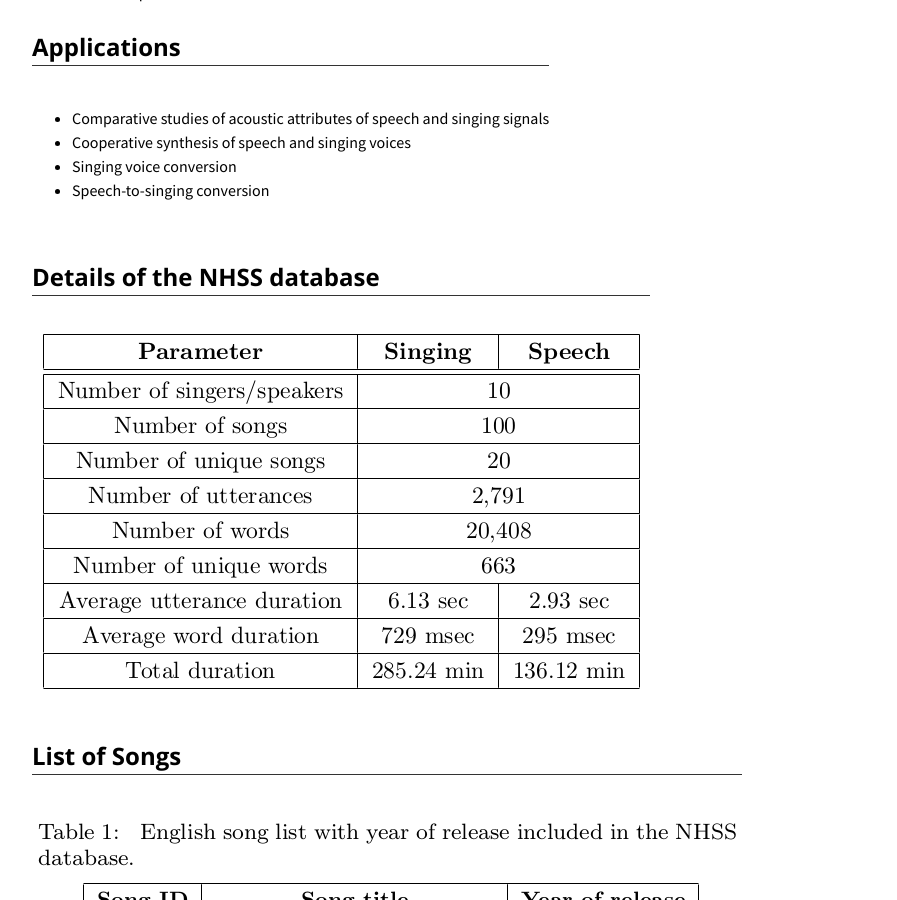
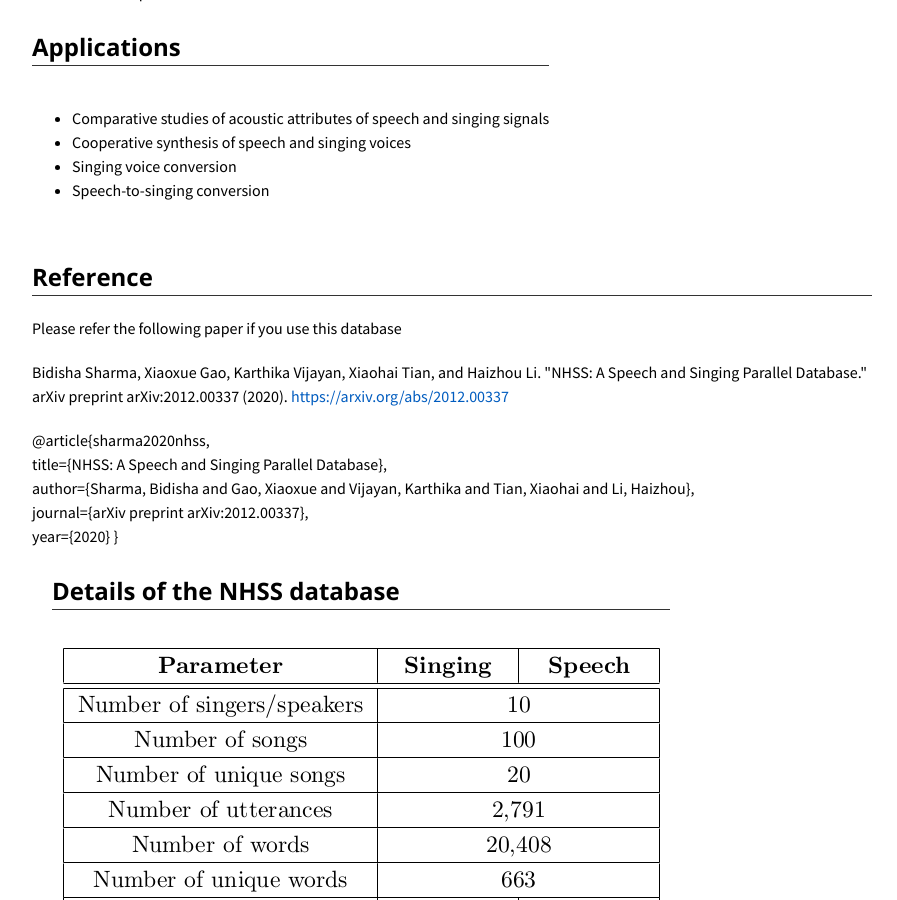
Before and after one commit to bidishasharma/bidishasharma.github.io, a Jekyll site: the page NHSS_Database/index.html, which Jekyll copies as it is, in a window 1280 px wide and 900 px high, scrolled down 400 px. Shown: the whole window, without its empty margins (188-1085 px from the left). Built offline with Jekyll 4.4.1, drawn with Linux system fonts in a browser that asks for light colours.

Commit message:
Update index.html

```diff
--- a/NHSS_Database/index.html
+++ b/NHSS_Database/index.html
@@ -73,6 +73,23 @@
           </div>
         </div>
 
+        <div class="flex-row">
+          <div class="flex-item flex-column">
+	    <h2 class="add-top-margin">Reference</h2>
+            <hr>
+            <p class="text">
+		    Please refer the following paper if you use this database </p>
+	 <p class="text">  Bidisha Sharma, Xiaoxue Gao, Karthika Vijayan, Xiaohai Tian, and Haizhou Li. "NHSS: A Speech and Singing Parallel Database." arXiv preprint arXiv:2012.00337 (2020). <a href="https://arxiv.org/abs/2012.00337">https://arxiv.org/abs/2012.00337</a> </p>
+
+<p class="text">
+
+@article{sharma2020nhss,<br>
+  title={NHSS: A Speech and Singing Parallel Database},<br>
+  author={Sharma, Bidisha and Gao, Xiaoxue and Vijayan, Karthika and Tian, Xiaohai and Li, Haizhou},<br>
+  journal={arXiv preprint arXiv:2012.00337},<br>
+  year={2020}
+}
+ </p>
 
         <!-------------------------------------------------------------------------------------------->
         <div class="flex-row">
```
